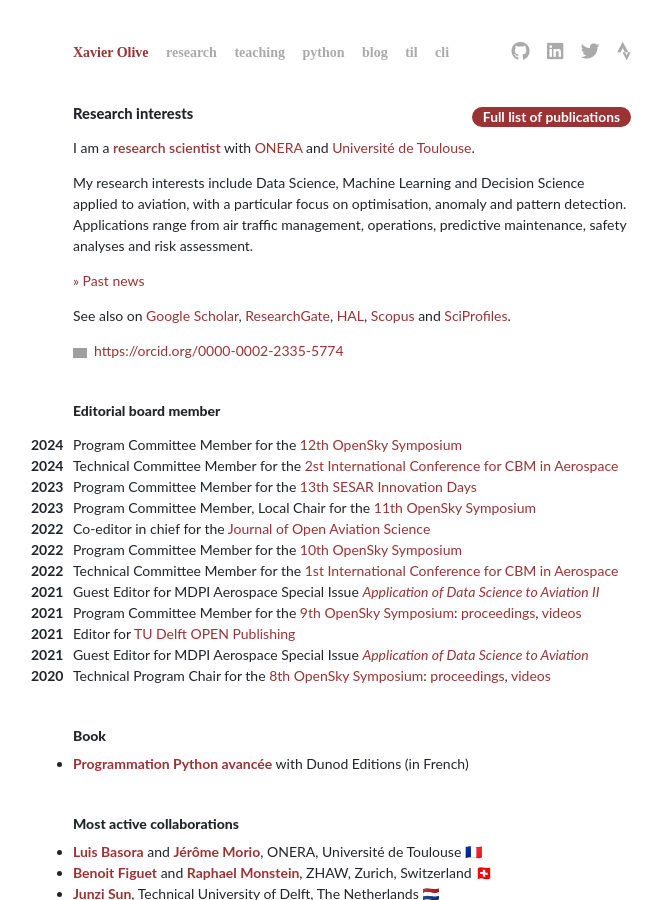
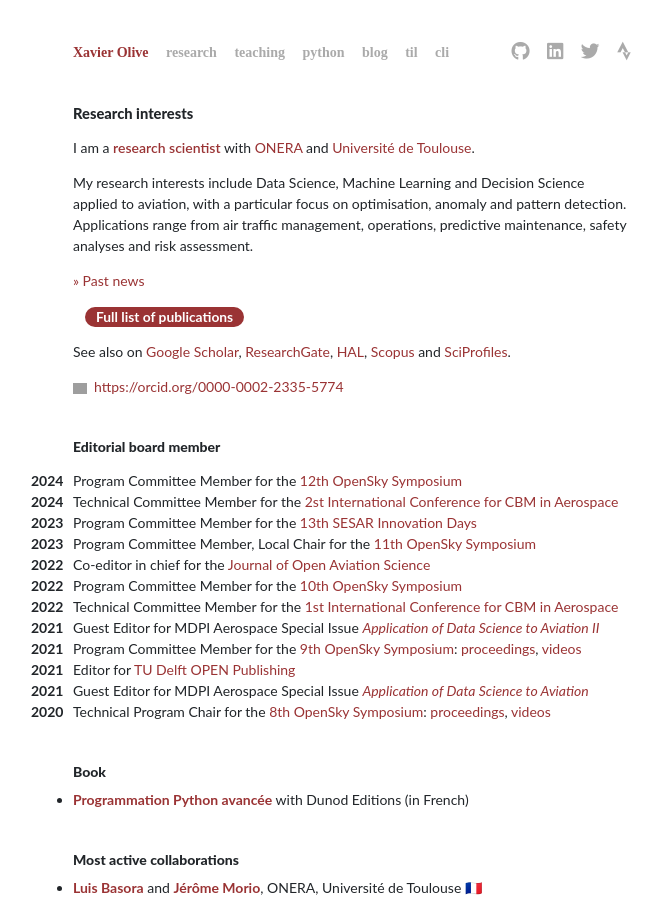
Before and after one commit to xoolive/xoolive.github.io, a Jekyll site: the page built from _pages/research.md, in a window 1280 px wide and 900 px high. Shown: the whole window, without its empty margins (288-950 px from the left). Built offline with Jekyll 4.4.1, drawn with Linux system fonts in a browser that asks for light colours; nearby versions of some CDN libraries; some web fonts are replaced; a script that is not in the unit is left out; grey boxes are pictures that could not be loaded.

Commit message:
Update research.md

```diff
--- a/_pages/research.md
+++ b/_pages/research.md
@@ -4,10 +4,6 @@ lang: en
 title: Research interests
 permalink: /research/
 ---
-
-<span class="badge paper float-right">
-<a href="/publications" style="color: white; font-weight: bold; font-size: 115%;padding:3pt">Full list of publications</a>
-</span>
 
 # Research interests
 
@@ -17,6 +13,10 @@ My research interests include Data Science, Machine Learning and Decision Scienc
 Applications range from air traffic management, operations, predictive maintenance, safety analyses and risk assessment.
 
 [» Past news](/news)
+
+<span class="badge paper">  <!-- float-right -->
+<a href="/publications" style="color: white; font-weight: bold; font-size: 115%;padding:3pt">Full list of publications</a>
+</span>
 
 See also on [Google Scholar](https://scholar.google.fr/citations?user=mUHbacsAAAAJ&hl=fr&sortby=pubdate), [ResearchGate](https://www.researchgate.net/profile/Xavier_Olive2), [HAL](https://cv.archives-ouvertes.fr/xavier-olive), [Scopus](https://www.scopus.com/authid/detail.uri?authorId=57219756804) and [SciProfiles](https://sciprofiles.com/profile/681188).
 
```
